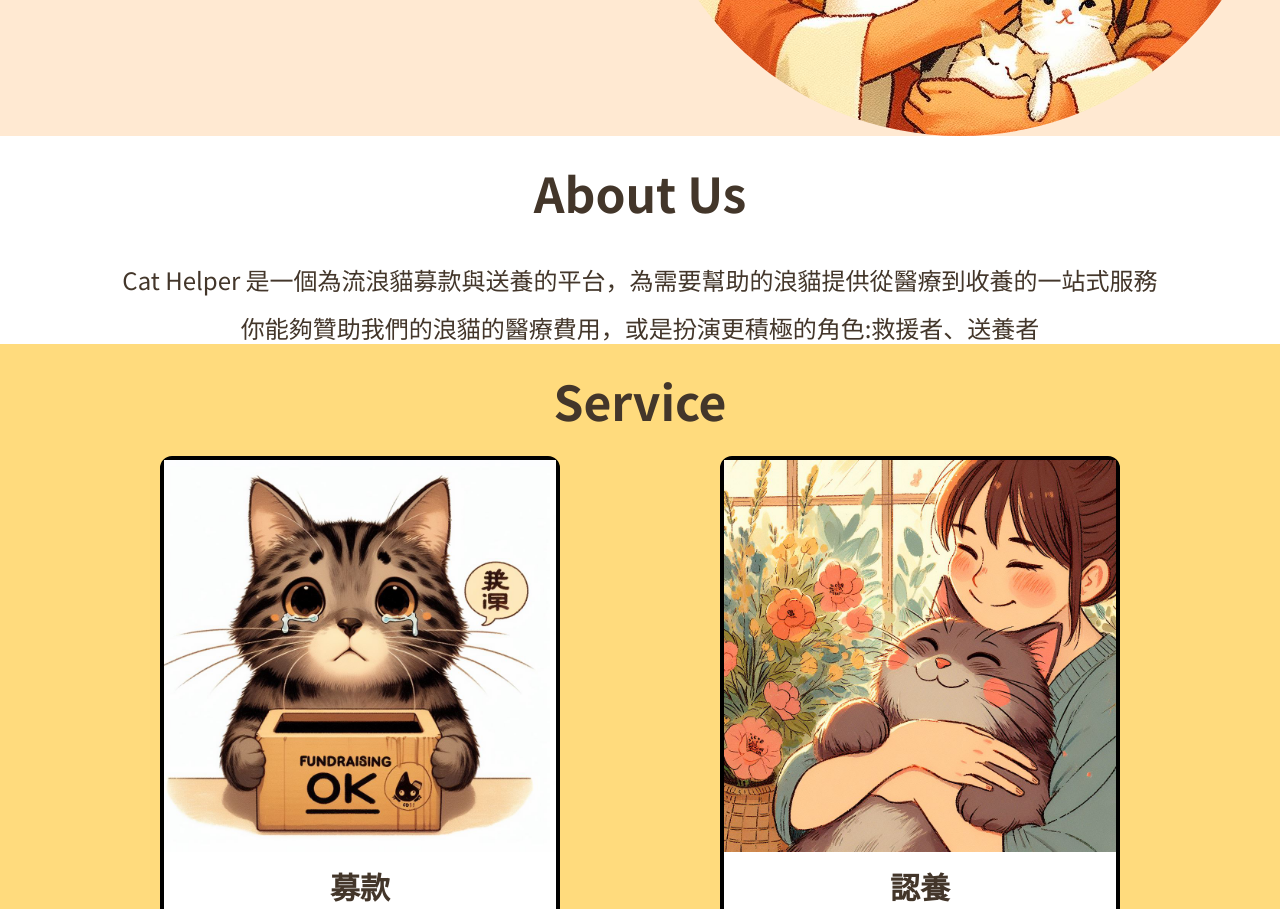
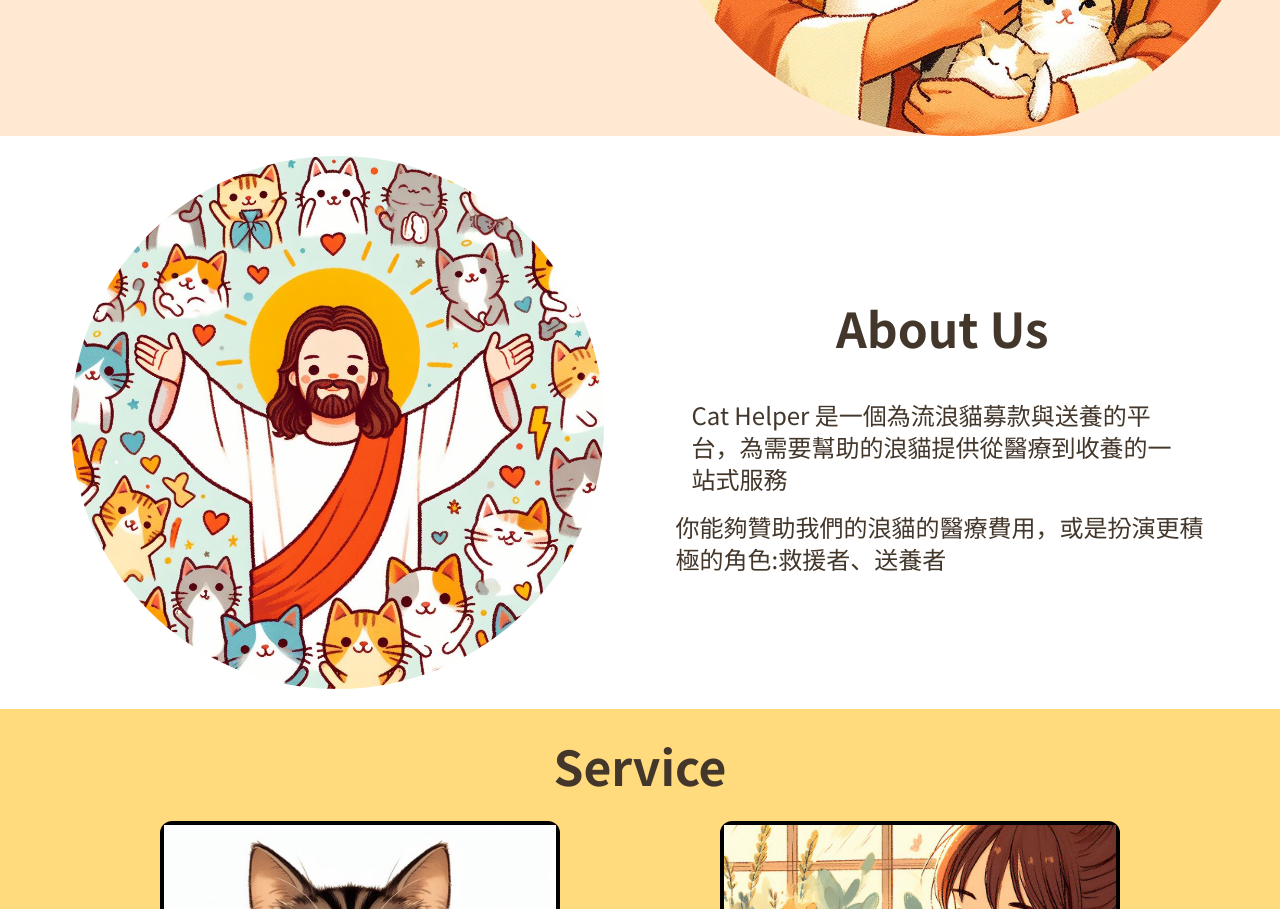
Before and after one commit to Li-Shang-tw/catRescueAdoptPlatform, a React (Vite) app: page / in a window 1280 px wide. Shown: the part 600-1509 px from the top of the page. Built offline with nearby package versions, Linux system fonts and the light colour scheme.

Commit message:
refactor: add image to aboutUs

```diff
--- a/src/components/AboutUs.jsx
+++ b/src/components/AboutUs.jsx
@@ -1,6 +1,14 @@
 export default function AboutUs() {
   return (
-    <div className="w-full flex flex-col items-center">
+    <div className="w-full flex items-center justify-evenly py-5">
+      <div className="w-5/12">
+        <img
+          src="/src/assets/imgs/about.jpg"
+          alt="hero"
+          className="rounded-full"
+        />
+      </div>
+      <div className=" flex flex-col items-center w-5/12">
         <h2 className="text-5xl font-bold p-8">About Us</h2>
         <p className="text-2xl p-4">
           Cat Helper
@@ -10,5 +18,6 @@ export default function AboutUs() {
           你能夠贊助我們的浪貓的醫療費用，或是扮演更積極的角色:救援者、送養者
         </p>
       </div>
+    </div>
   );
 }
```
Also changed, not shown: src/assets/imgs/about.jpg (added), 1 other file (tests, documents, lock files or other folders). Lines whose indentation alone changed are shown as unchanged.
